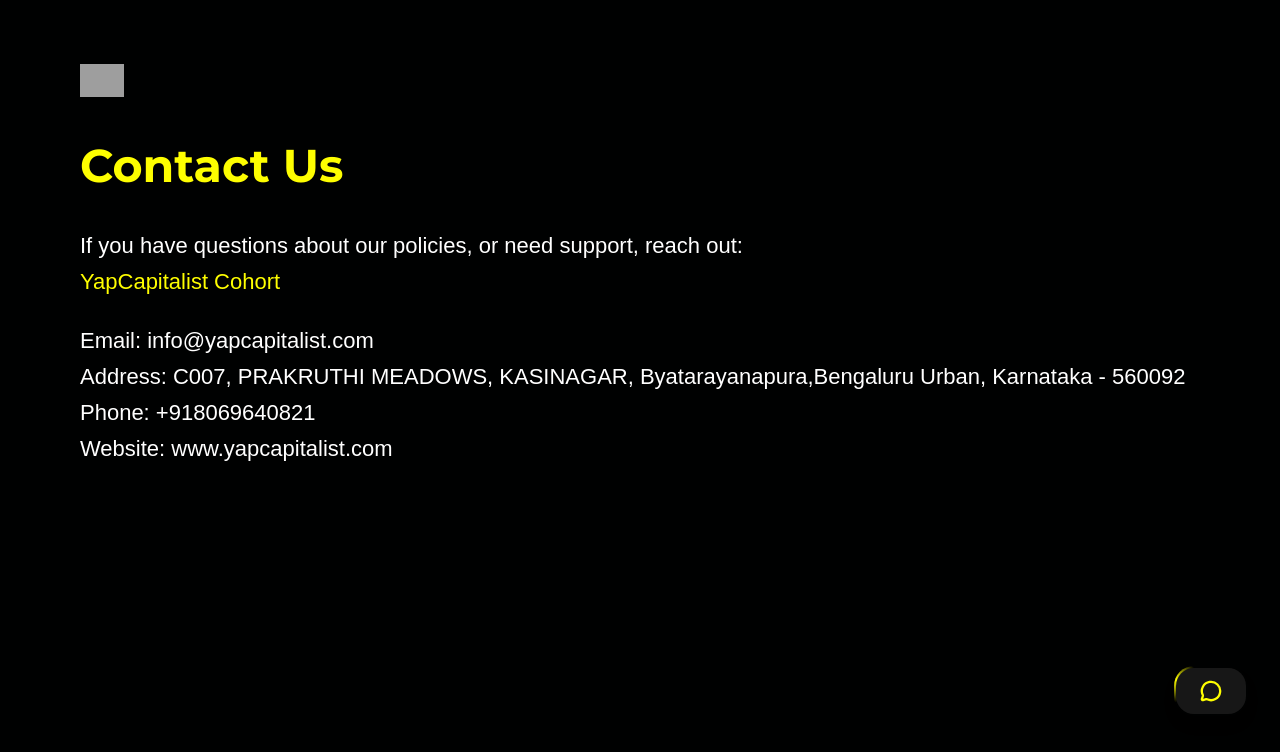
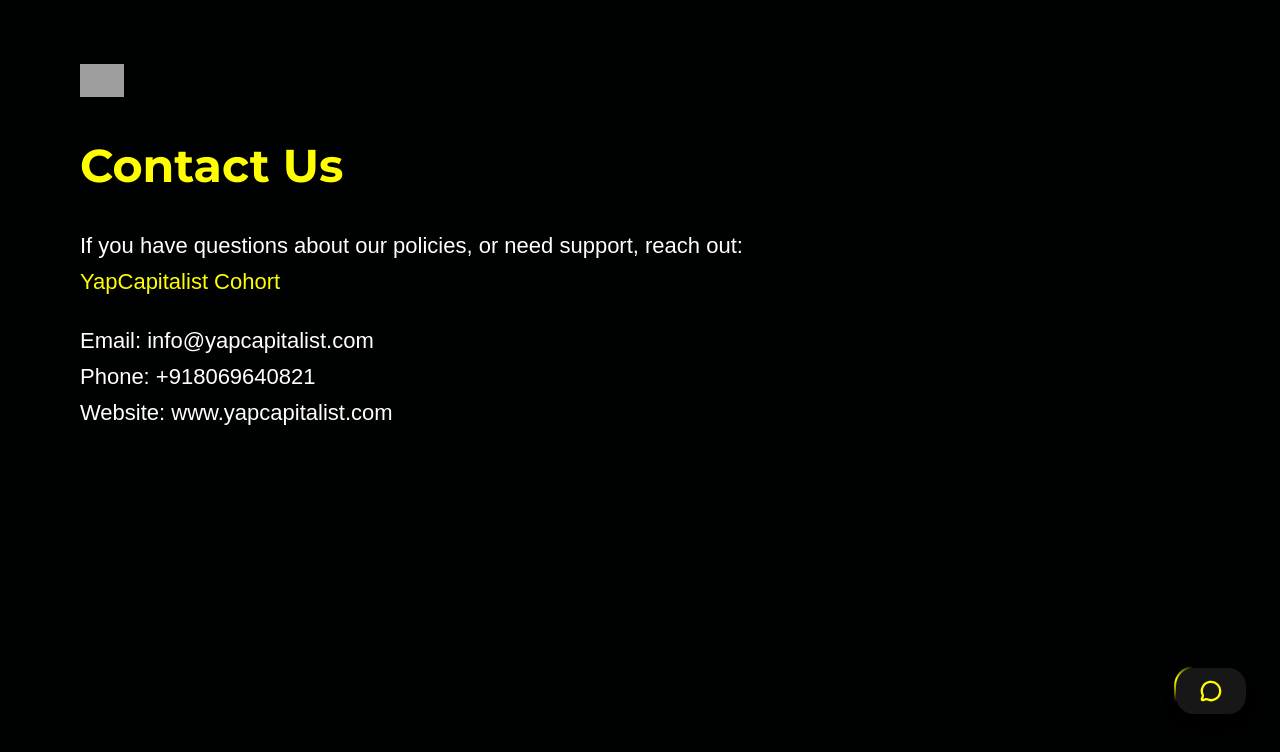
Before and after one commit to yapcapitalist/YC, a React (Vite) app: page /contact in a window 1280 px wide. Shown: the top 752 px of the page. Built offline with nearby package versions, Linux system fonts and the light colour scheme; grey boxes are pictures that could not be loaded; a web font is replaced by a local one.

Commit message:
address comment

```diff
--- a/src/components/ContactUs.jsx
+++ b/src/components/ContactUs.jsx
@@ -17,7 +17,7 @@ const ContactUs = () => {
 
             <p className='!text-[#fefe00] mb-6'> YapCapitalist Cohort</p>
             <p>Email: info@yapcapitalist.com </p>
-            <p>Address: C007, PRAKRUTHI MEADOWS, KASINAGAR, Byatarayanapura,Bengaluru Urban, Karnataka - 560092</p>
+            {/* <p>Address: C007, PRAKRUTHI MEADOWS, KASINAGAR, Byatarayanapura,Bengaluru Urban, Karnataka - 560092</p> */}
             <p>Phone: +918069640821</p>
             <p>Website: www.yapcapitalist.com</p>
         </div>
```
